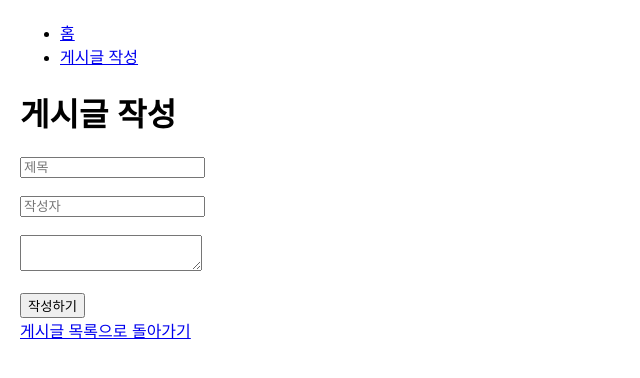
After one commit to marmin-dev/django_practice, a Django app: page /post/create/ in a window 1280 px wide. The commit adds this page. Shown: the top 378 px of the page, without its empty margins (0-640 px from the left). Run offline with Django 5.2, Linux system fonts and the light colour scheme.

Commit message:
푸터 , 헤더 적용, 게시글 등록 적용

```diff
--- /dev/null
+++ b/post/templates/post/base.html
@@ -0,0 +1,32 @@
+<!DOCTYPE html>
+<html lang="ko">
+<head>
+    <meta charset="UTF-8">
+    <title>{% block title %}블로그{% endblock %}</title>
+    <style>
+        body {
+            font-family: Arial, sans-serif;
+            margin: 20px;
+        }
+        .blog-post {
+            border-bottom: 1px solid #ddd;
+            padding: 10px 0;
+        }
+        .blog-post h2 {
+            margin: 0;
+            font-size: 1.5em;
+        }
+        .blog-post p {
+            margin: 5px 0;
+            color: #666;
+        }
+    </style>
+</head>
+<body>
+    {% include 'post/navbar.html' %}  <!-- 헤더 포함 -->
+
+    <main>
+        {% block content %}{% endblock %}  <!-- 자식 템플릿에서 내용을 정의 -->
+    </main>
+</body>
+</html>
--- /dev/null
+++ b/post/templates/post/create.html
@@ -0,0 +1,21 @@
+{% extends 'post/base.html' %}  <!-- base.html에서 navbar.html 포함 -->
+
+{% block title %}게시글 작성{% endblock %}
+
+{% block content %}
+    <h1>게시글 작성</h1>
+    <form method="POST" action="/post/create/">
+        {% csrf_token %}
+        <input type="text" placeholder="제목" name="title" id="title" required/>
+        <br>
+        <br>
+        <input type="text" placeholder="작성자" name="author" id="author" required/>
+        <br>
+        <br>
+        <textarea name="content" id="content" required></textarea>
+        <br><!-- 폼을 단락으로 출력 -->
+        <br>
+        <button type="submit">작성하기</button>
+    </form>
+    <a href="/post/">게시글 목록으로 돌아가기</a>  <!-- 게시글 목록으로 돌아가는 링크 -->
+{% endblock %}
--- /dev/null
+++ b/post/templates/post/navbar.html
@@ -0,0 +1,8 @@
+<header>
+    <nav>
+        <ul>
+            <li><a href="{% url 'post:index' %}">홈</a></li>
+            <li><a href="{% url 'post:create' %}">게시글 작성</a></li>
+        </ul>
+    </nav>
+</header>
--- a/post/urls.py
+++ b/post/urls.py
@@ -8,7 +8,7 @@ urlpatterns = [
 #     # 상세 페이지
     path('<int:post_id>/', views.detail, name='detail'),
 #     # 수정 페이지
-#     path('/update/<int:post_id>/', views.update, name='update'),
+#     path('update/<int:post_id>/', views.update, name='update'),
 #     # 새 게시글 페이지
-#     path('/create/', views.create_post, name='create')
+    path('create/', views.create_post, name='create')
 ]
--- a/post/views.py
+++ b/post/views.py
@@ -1,4 +1,4 @@
-from django.shortcuts import render, get_object_or_404
+from django.shortcuts import render, get_object_or_404, redirect
 
 from post.models import Post
 
@@ -15,3 +15,15 @@ def detail(request, post_id):
     post = get_object_or_404(Post, post_id=post_id)
     context = {'post': post}
     return render(request, 'post/detail.html', context)
+
+
+# 게시글 등록 페이지
+def create_post(request):
+    if request.method == "POST":
+        title = request.POST.get("title")
+        author = request.POST.get("author")
+        content = request.POST.get("content")
+        post = Post(title=title, author=author, content=content)
+        post.save()
+        return redirect('post:detail', post_id=post.post_id)
+    return render(request, 'post/create.html')
```
Also changed, not shown: post/templates/post/detail.html (+6 -9 lines), post/templates/post/index.html (+8 -29 lines).
